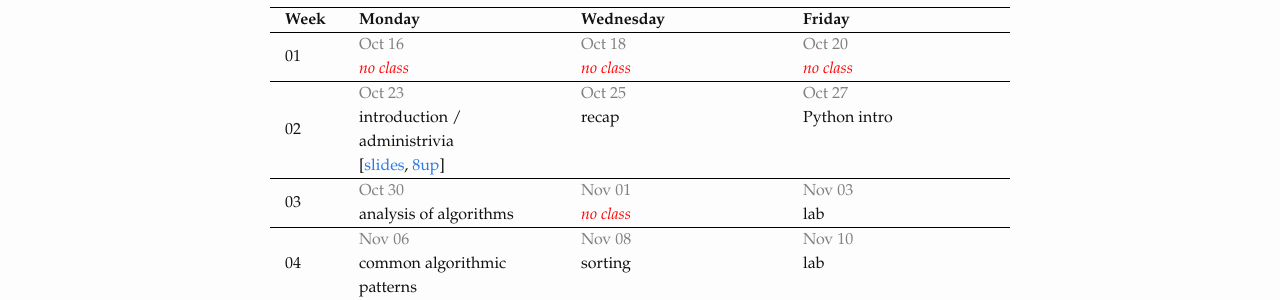
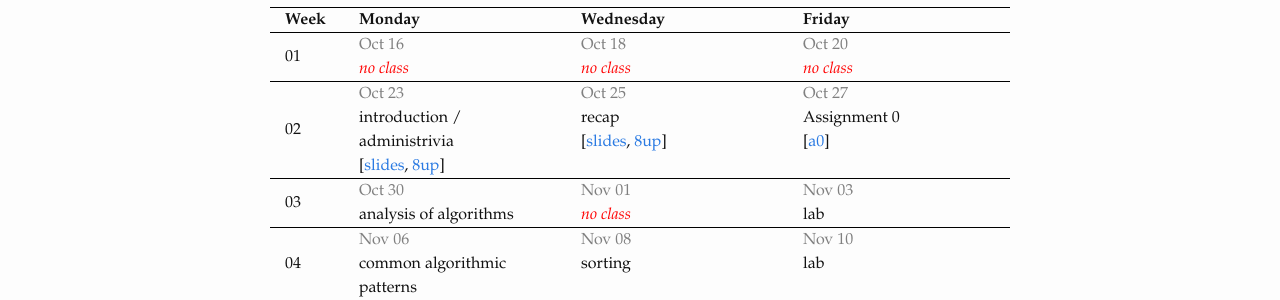
Before and after one commit to dsacl3-2023/dsacl3-2023.github.io, a Jekyll site: the page built from lectures.md, in a window 1280 px wide. Shown: the part 199-499 px from the top of the page. Built offline with Jekyll 4.4.1, drawn with Linux system fonts in a browser that asks for light colours.

Commit message:
Schedule update.

```diff
--- a/_data/schedule.yml
+++ b/_data/schedule.yml
@@ -12,8 +12,13 @@
         8up: slides/introduction-handout.pdf
     Oct 25:
       topic: recap
+      links:
+        slides: slides/recap.pdf
+        8up: slides/recap-handout.pdf
     Oct 27:
-      topic: Python intro
+      topic: Assignment 0
+      links:
+        a0: https://dsacl3-2023.github.io/a0
 - week: "03"
   dates:
     Oct 30:
```
